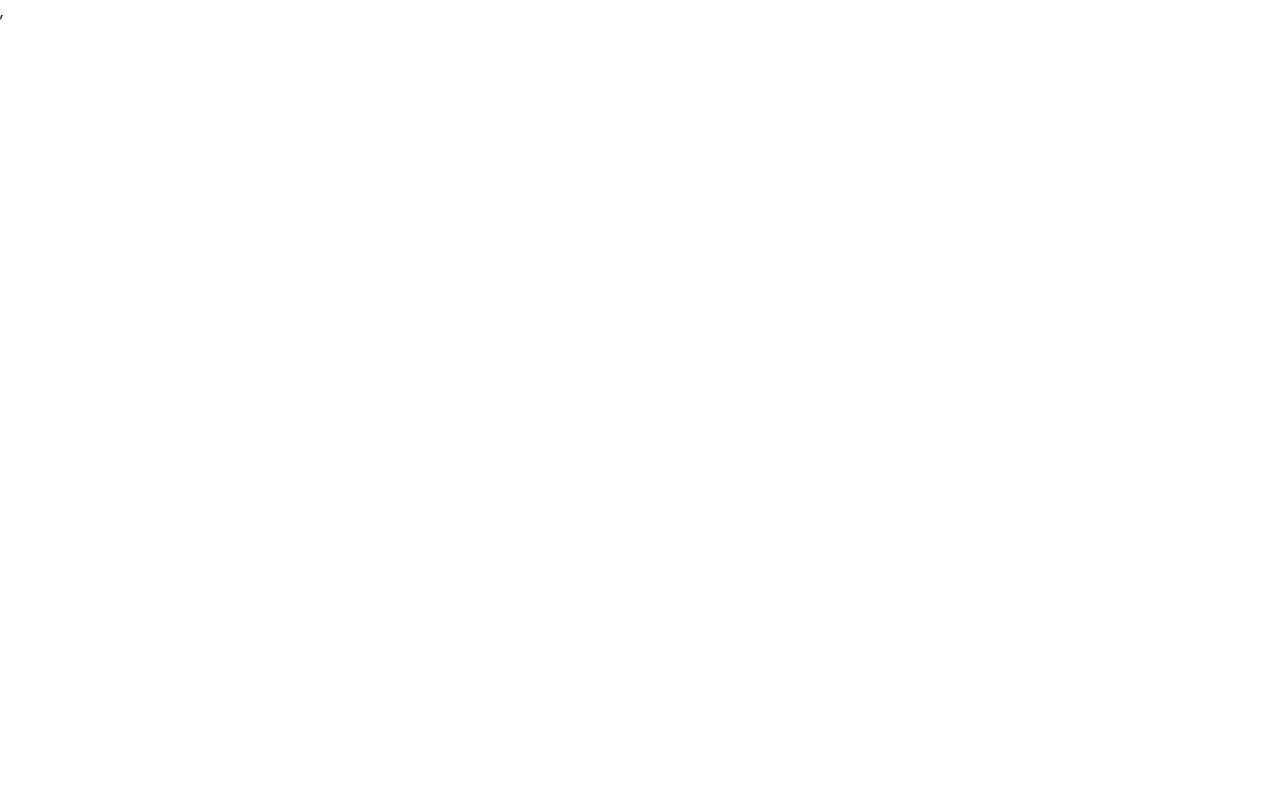
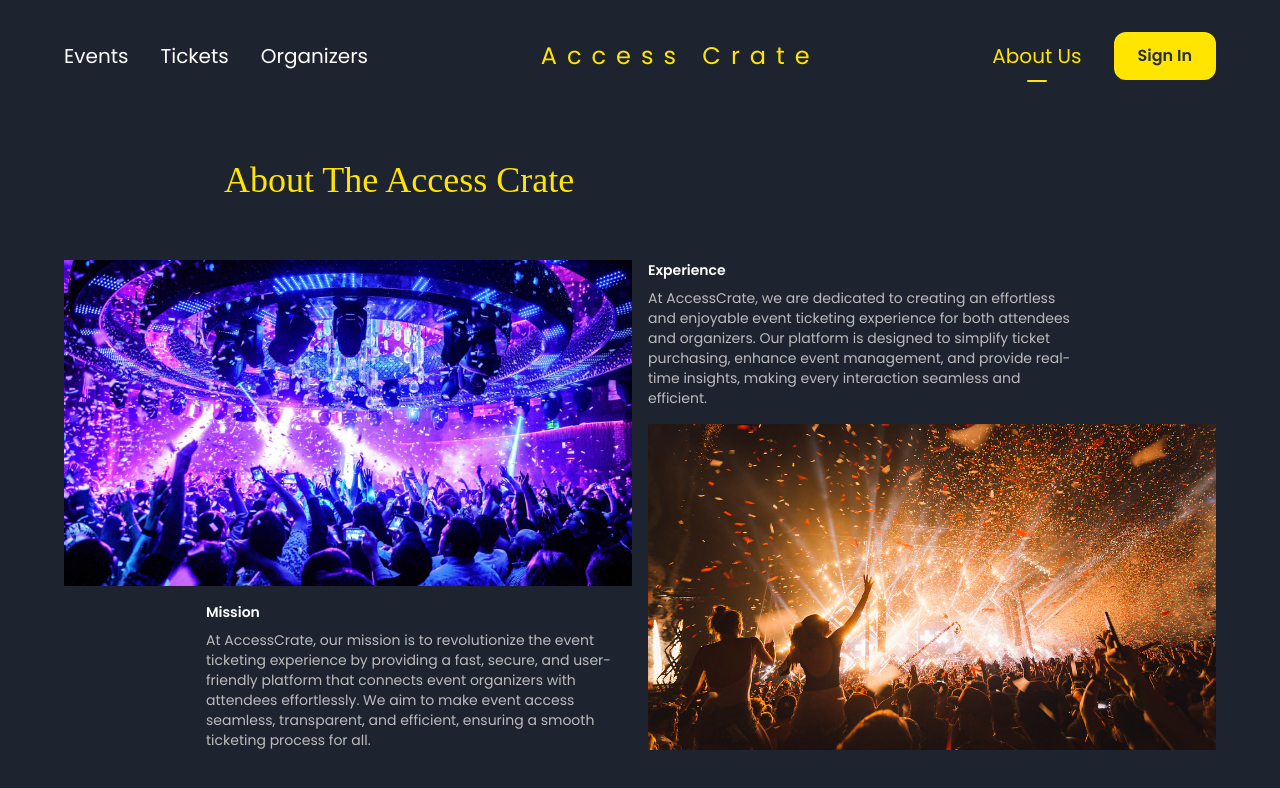
Before and after one commit to Riten1/Access-Crate, a React (Vite) app in the folder client/: page /about-us in a window 1280 px wide. Before the commit this address had no page. Shown: the top 788 px of the page. Built offline with nearby package versions, Linux system fonts and the light colour scheme; a web font is replaced by a local one.

Commit message:
feat: added about page and events page

```diff
--- a/client/src/features/nav-bar.tsx
+++ b/client/src/features/nav-bar.tsx
@@ -8,10 +8,10 @@ import cn from "classnames";
 import { ShoppingBag03Icon } from "hugeicons-react";
 
 import HoverUser from "../components/ui/HoverLogin";
+import ToggleUser from "../components/ui/ToggleUser";
 import { RootState } from "../redux/store";
 import { LoginModal } from "./auth/modal/LoginModal";
 import { SignUpModal } from "./auth/modal/SignUpModal";
-import ToggleUser from "../components/ui/ToggleUser";
 
 export const NavBar = ({ className }: { className?: string }) => {
   const { pathname } = useLocation();
@@ -31,17 +31,21 @@ export const NavBar = ({ className }: { className?: string }) => {
         )}
       >
         <div className="flex gap-8">
-          <Link to={"/about-us"}>
+          <Link to="/events">
             <div
               className={cn(
                 "font-regular text-sm duration-200 hover:text-core-primary md:text-lg lg:text-xl",
                 {
-                  "rounded-lg bg-core-primary/[8%] !text-core-primary":
-                    pathname === "/events",
+                  "text-core-primary": location.pathname === "/events",
                 }
               )}
             >
               Events
+              <div className="flex items-center justify-center">
+                {pathname === "/events" && (
+                  <div className="absolute top-20 h-0.5 w-5 rounded-lg bg-core-primary"></div>
+                )}
+              </div>
             </div>
           </Link>
           <Link to={"/tickets"}>
@@ -80,17 +84,21 @@ export const NavBar = ({ className }: { className?: string }) => {
         </Link>
 
         <div className="flex items-center gap-8 align-middle">
-          <Link to={"/organizers"}>
+          <Link to={"/about-us"}>
             <div
               className={cn(
                 "font-regular text-sm duration-200 hover:text-core-primary md:text-lg lg:text-xl",
                 {
-                  "rounded-lg bg-core-primary/[8%] !text-core-primary":
-                    pathname === "/about-us",
+                  "text-core-primary": pathname === "/about-us",
                 }
               )}
             >
               About Us
+              <div className="flex items-center justify-center">
+                {pathname === "/about-us" && (
+                  <div className="absolute top-20 h-0.5 w-5 rounded-lg bg-core-primary"></div>
+                )}
+              </div>
             </div>
           </Link>
 
@@ -175,10 +183,10 @@ export const NavBar = ({ className }: { className?: string }) => {
             </>
           ) : (
             <>
-              <div className="flex justify-center font-regular cursor-pointer bg-core-primary p-4 text-lg font-semibold text-supporting-bg-dark duration-150 ease-out hover:w-full hover:-translate-x-6 hover:scale-x-105">
+              <div className="font-regular flex cursor-pointer justify-center bg-core-primary p-4 text-lg font-semibold text-supporting-bg-dark duration-150 ease-out hover:w-full hover:-translate-x-6 hover:scale-x-105">
                 <ShoppingBag03Icon />
               </div>
-              <div className="font-regular cursor-pointer bg-core-primary p-4 text-lg font-semibold text-supporting-bg-dark duration-150 ease-out hover:w-full hover:-translate-x-6 hover:scale-x-105 flex justify-center">
+              <div className="font-regular flex cursor-pointer justify-center bg-core-primary p-4 text-lg font-semibold text-supporting-bg-dark duration-150 ease-out hover:w-full hover:-translate-x-6 hover:scale-x-105">
                 <ToggleUser />
               </div>
             </>
--- /dev/null
+++ b/client/src/pages/AboutUs.tsx
@@ -0,0 +1,58 @@
+import About1 from "../assets/a3246f2e863d7086077c3d969b5810b7.jpg";
+import About2 from "../assets/festival_1.jpg";
+import Header from "../components/ui/Header";
+
+export const AboutUs = () => {
+  return (
+    <div className="flex flex-col w-full gap-7 bg-supporting-bg-dark px-16 py-20">
+      <div className="p-12 md:px-24 md:pb-8 md:pt-16 lg:px-40 lg:pb-8 lg:pt-20">
+        <Header title="About The Access Crate" />
+      </div>
+
+      <div className="flex flex-col gap-4 overflow-hidden p-12 pt-0 md:flex-row md:p-12 md:pt-0 lg:flex-row lg:p-0">
+        <div className="flex w-full flex-col gap-4 md:w-1/2">
+          <div className="h-[60%] overflow-hidden">
+            <img
+              src={About1}
+              alt="About AccessCrate"
+              className="h-full w-full object-cover"
+            />
+          </div>
+          <div className="flex justify-end">
+            <div className="w-full md:w-3/4">
+              <p className="text-sm font-semibold text-white">Mission</p>
+              <p className="mt-2 text-sm font-normal text-core-secondary">
+                At AccessCrate, our mission is to revolutionize the event
+                ticketing experience by providing a fast, secure, and
+                user-friendly platform that connects event organizers with
+                attendees effortlessly. We aim to make event access seamless,
+                transparent, and efficient, ensuring a smooth ticketing process
+                for all.
+              </p>
+            </div>
+          </div>
+        </div>
+
+        <div className="flex w-full flex-col-reverse gap-4 md:w-1/2 lg:flex lg:flex-col">
+          <div className="w-full md:w-3/4">
+            <p className="text-sm font-semibold text-white">Experience</p>
+            <p className="mt-2 text-sm font-normal text-core-secondary">
+              At AccessCrate, we are dedicated to creating an effortless and
+              enjoyable event ticketing experience for both attendees and
+              organizers. Our platform is designed to simplify ticket
+              purchasing, enhance event management, and provide real-time
+              insights, making every interaction seamless and efficient.
+            </p>
+          </div>
+          <div className="h-[60%] overflow-hidden">
+            <img
+              src={About2}
+              alt="Festival Experience"
+              className="h-full w-full object-cover"
+            />
+          </div>
+        </div>
+      </div>
+    </div>
+  );
+};
--- a/client/src/router/routes/user-routes.ts
+++ b/client/src/router/routes/user-routes.ts
@@ -1,4 +1,6 @@
+import { AboutUs } from "../../pages/AboutUs";
 import { EventDetailsPage } from "../../pages/EventDetails";
+import { Events } from "../../pages/Events";
 import Home from "../../pages/Home";
 import { OrganizerDetails } from "../../pages/OrganizerDetails";
 
@@ -30,4 +32,14 @@ export const userRoutes: IRoute[] = [
     path: "/organizer/:id",
     element: OrganizerDetails,
   },
+  {
+    id: "events",
+    path: "/events",
+    element: Events,
+  },
+  {
+    id: "about-us",
+    path: "/about-us",
+    element: AboutUs,
+  },
 ];
```
